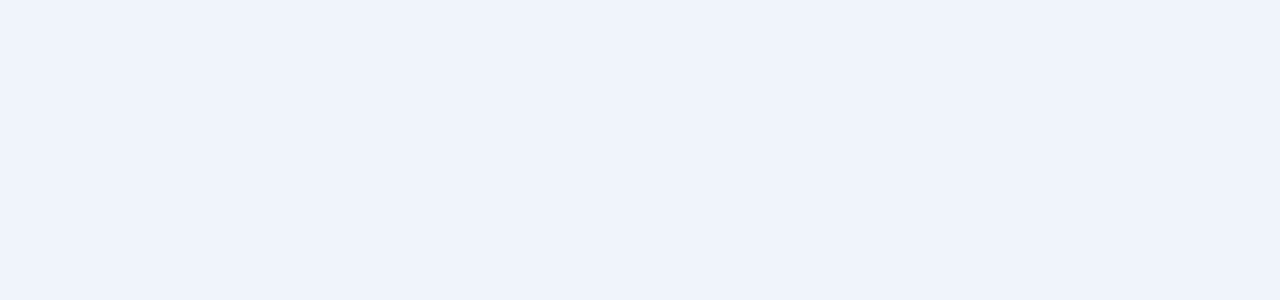
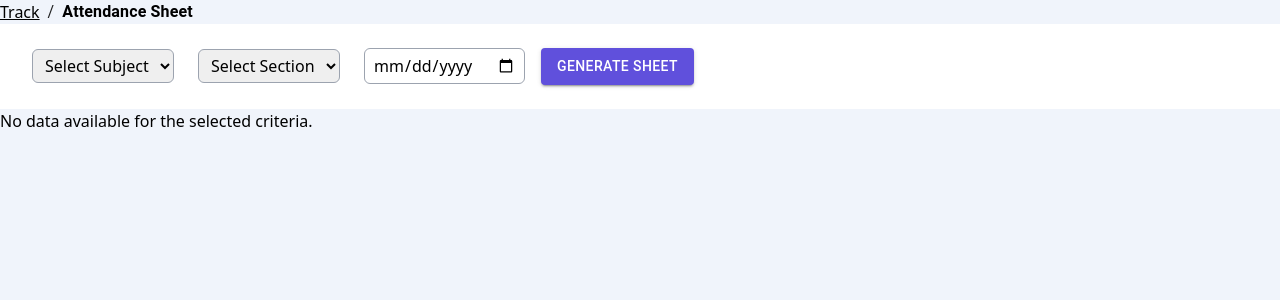
Before and after one commit to Muneeba2001/Attendify, a React (Vite) app in the folder FrontEnd/MarkIn/: page /AdminDashBoard/Track/AttendanceSheet in a window 1280 px wide. Before the commit this address had no page. Shown: the top 300 px of the page. Built offline with nearby package versions, Linux system fonts and the light colour scheme.

Commit message:
Routes updation

```diff
--- a/FrontEnd/MarkIn/src/Pages/AdminDashBoard/Routes/AdminRoutes.jsx
+++ b/FrontEnd/MarkIn/src/Pages/AdminDashBoard/Routes/AdminRoutes.jsx
@@ -17,6 +17,9 @@ const AdminRoutes = () => {
      <Route path="Student" element = {<Student/>}/>
      <Route path="Employee" element = {<Employee/>} />
      </Route>
+     <Route path="/AdminDashBoard/Track" element = {<Track/>}>
+    <Route path="AttendanceSheet" element = {<AttendanceSheet/>} />
+     </Route>
     </Routes>
   );
 };
```
